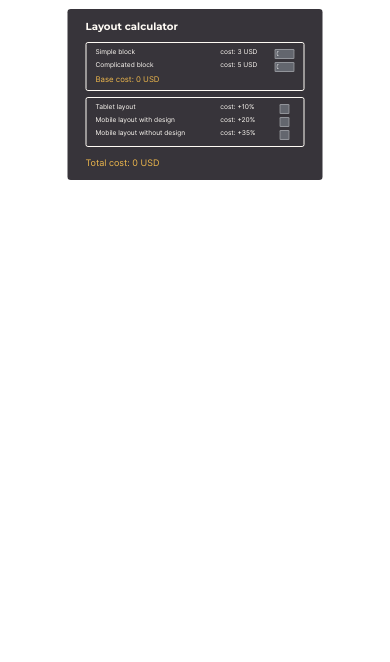
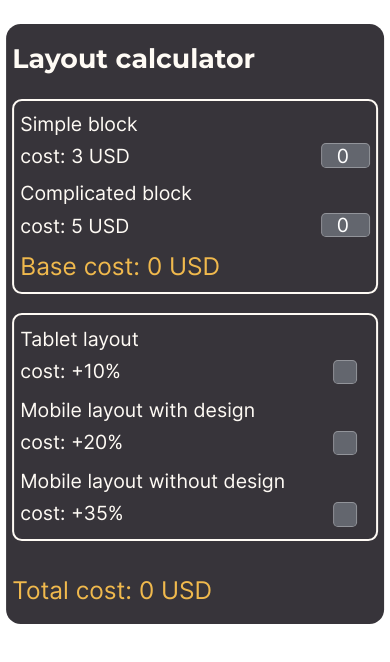
Before and after one commit to VillemanArm/layout_calculator, a React (Create React App) app: page / in a window 390 px wide. Shown: the top 662 px of the page. Built offline with nearby package versions, Linux system fonts and the light colour scheme.

Commit message:
feat: mobile version complete

```diff
--- a/src/components/AdditionalBlock.js
+++ b/src/components/AdditionalBlock.js
@@ -14,7 +14,7 @@ const Component = () => {
             {additionalServices.map(service => {
                 return (
                     <div key={service.name} className="additional__service">
-                        <span>{service.name}</span>
+                        <span className="additional__service-name">{service.name}</span>
                         <span>cost: +{service.percentCost}%</span>
                         <div>
                         <input
--- a/src/components/BaseBlock.js
+++ b/src/components/BaseBlock.js
@@ -24,8 +24,7 @@ const Component = () => {
                         >
                             {service.name}
                         </span>
-                        <span>cost: {service.cost} USD</span>
-                        {/* <span>amount:</span> */}
+                        <span className="base__service-cost">cost: {service.cost} USD</span>
                         <input
                             type="number"
                             min="0"
--- a/src/css/base.sass
+++ b/src/css/base.sass
@@ -18,8 +18,6 @@ $header-font: Roboto
 $primary-color: #FFFBF5
 $second-color: #F0B94D
 $background-color: #37343A
-$block-color: #636362
-$dark-background-color: #333036
 $input-background: #63666e
 $basic-font-size: 2.4rem
 $basic-font-size-mobile: 1.6rem
@@ -38,8 +36,6 @@ body
 
     font-family: 'Inter', sans-serif
     font-size: 10rem
-
-    // background-color: $background-color
     color: $primary-color
 
 a
@@ -78,6 +74,7 @@ button
     &::before
         content: ''
         display: block
+        box-sizing: border-box
         width: 26rem
         height: 26rem
 
@@ -107,9 +104,9 @@ button
     border-radius: 8rem
     padding: 20rem 30rem
 
-@media (max-width: 768px)
+@media (max-width: 860px)
     html
-        font-size: 0.07692307692307692vw
+        font-size: 0.1162790697674419vw
 
     .container
         width: 120rem
@@ -122,40 +119,41 @@ button
     a:hover
         text-decoration: underline
 
-@media (max-width: 320px)
+@media (max-width: 768px)
     html
-        font-size: 3.125vw
+        font-size: 0.3125vw
 
-    .container
-        width: 29rem
-
-    // h1
-    //     padding-bottom: 2.7rem
-
-    //     font-size: 2.9rem
-
-    // h2
-    //     padding-bottom: 2.7rem
-
-    //     font-size: 2.3rem
+    h3
+        font-size: 22rem
+        margin-bottom: 20rem
 
 
-    // h3
-    //     padding-bottom: 2.7rem
+    button
+        padding: 6rem 14rem
 
-    //     font-size: 1.4rem
+        font-size: 18rem
 
+        border: 3rem solid $second-color
+        border-radius: 11rem
 
-    // button
-    //     padding: 0.7rem 1.6rem
+    .checkbox-label::before
+        width: 20rem
+        height: 20rem
 
-    //     font-size: 1.7rem
+        border-radius: 4rem
 
-    //     border-radius: 0.8rem
+    .checkbox:checked + .checkbox-label:before
+        background-size: 16rem
+        background-position: 1rem
+
+    .service-block
+        border: 2rem solid $primary-color
+        border-radius: 8rem
+        padding: 10rem 5rem
 
 @import blocks/layout-calculator
 @import blocks/baseBlock
-@import blocks/additional
+@import blocks/additionalBlock
 @import blocks/total
 
 
--- a/src/css/blocks/additional.sass
+++ /dev/null
@@ -1,8 +0,0 @@
-.additional
-    margin-bottom: 20rem
-
-.additional__service
-    display: grid
-    grid-template-columns: 416rem 1fr 68rem
-    &:not(:last-child)
-        margin-bottom: 10rem
--- /dev/null
+++ b/src/css/blocks/additionalBlock.sass
@@ -0,0 +1,25 @@
+.additional
+    margin-bottom: 20rem
+
+.additional__service
+    display: grid
+    grid-template-columns: 416rem 1fr 68rem
+    &:not(:last-child)
+        margin-bottom: 10rem
+
+@media  (max-width: 768px)
+    .additional
+        margin-bottom: 16rem
+
+    .additional__service
+        grid-template-columns: 1fr 40rem
+
+        &:not(:last-child)
+            margin-bottom: 12rem
+
+        &:not(:last-child)
+            margin-bottom: 12rem
+
+    .additional__service-name
+        grid-column: 1 / 3
+        margin-bottom: 8rem
--- a/src/css/blocks/baseBlock.sass
+++ b/src/css/blocks/baseBlock.sass
@@ -11,7 +11,10 @@
         color: #fff
         border: 1rem solid rgba(255,255,255,.3)
         background: $input-background
-        padding-left: 4rem
+        padding: 0 4rem
+
+        text-align: end
+
         border-radius: 4rem
         outline: 0
 
@@ -32,3 +35,33 @@
     font-size: 26rem
 
     color: $second-color
+
+@media (max-width: 768px)
+    .base
+        margin-bottom: 16rem
+
+    .base__service
+        grid-template-columns: 1fr 40rem
+        grid-template-rows: repeat(3, auto)
+        margin-bottom: 12rem
+
+        & input
+            height: 20rem
+            align-self: end
+
+    .base__service-name
+        grid-column: 1 / 3
+        grid-row: 1 / 2
+
+    .base__service-cost
+        margin-top: 8rem
+
+    .base__service-description
+        margin-top: 8rem
+        grid-column: 1 / 3
+        grid-row: 2 / 3
+
+        font-size: 14rem
+
+    .base__cost span
+        font-size: 20rem
--- a/src/css/blocks/layout-calculator.sass
+++ b/src/css/blocks/layout-calculator.sass
@@ -11,4 +11,12 @@
     font-size: 22rem
 
     background-color: $background-color
-    border-radius: 11rem
+    border-radius: 12rem
+
+@media  (max-width: 768px)
+    .layout-calculator
+        width: 310rem
+        padding: 16rem 5rem
+        top: 20rem
+
+        font-size: 16rem
--- a/src/css/blocks/total.sass
+++ b/src/css/blocks/total.sass
@@ -7,3 +7,9 @@
     font-size: 30rem
 
     color: $second-color
+
+@media (max-width: 768px)
+    .total
+        height: 36rem
+
+        font-size: 20rem
```
